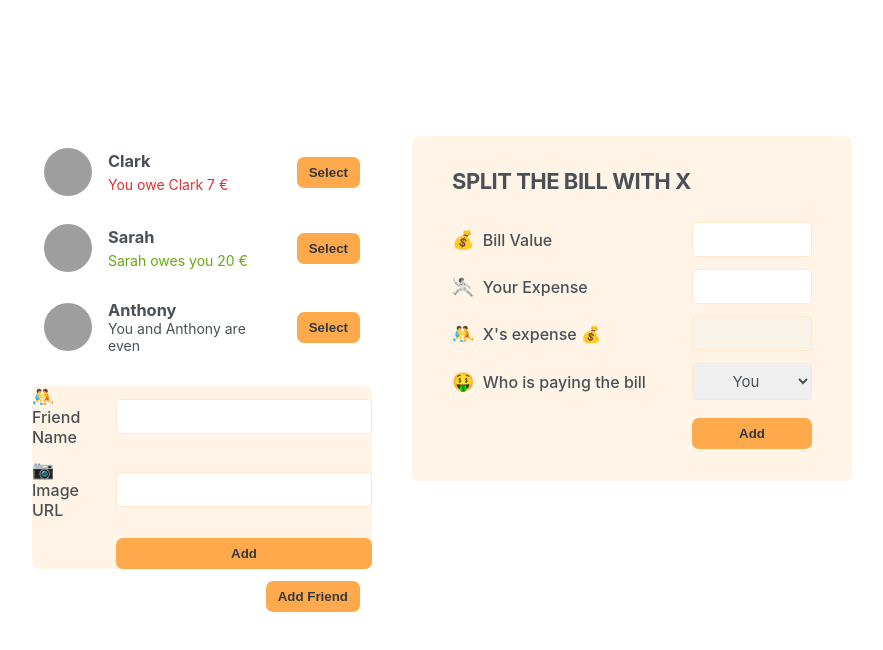
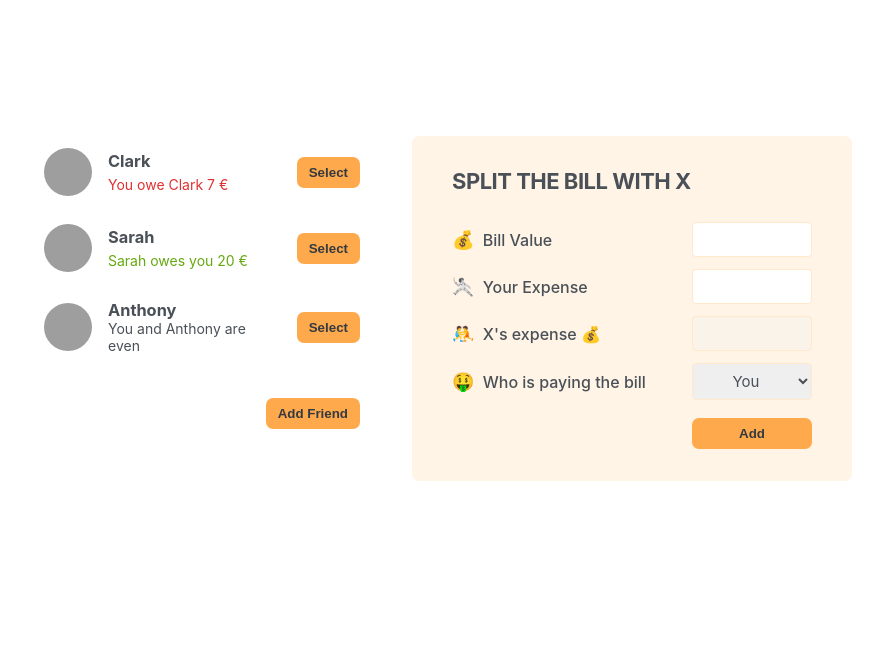
Before and after one commit to Emmanuel687/Eat-N-Split, a React (Create React App) app: page / in a window 1280 px wide. Shown: the top 650 px of the page, without its empty margins (198-1081 px from the left). Built offline with nearby package versions, Linux system fonts and the light colour scheme; grey boxes are pictures that could not be loaded.

Commit message:
Dev:- Displaying and Adding New friend

```diff
--- a/src/App.js
+++ b/src/App.js
@@ -3,6 +3,7 @@ import FriendList from "./FriendList";
 import FormSplitBill from "./FormSplitBill";
 import Button from "./Button";
 import "./index.css";
+import { useState } from "react";
 
 const initialFriends = [
   {
@@ -26,13 +27,17 @@ const initialFriends = [
 ];
 
 const App = () => {
+  const [showAddFriend, setShowAddFriend] = useState(false);
+  const handleShowFriend = () => {
+    setShowAddFriend((show) => !show);
+  };
   return (
     <div className="app">
       <div className="sidebar">
         <FriendList initialFriends={initialFriends} />
-        <FormAddFriend />
+        {showAddFriend && <FormAddFriend />}
         <br></br>
-        <Button>Add Friend</Button>
+        <Button onClick={handleShowFriend}>{showAddFriend?"Close":"Add Friend"}</Button>
       </div>
       <FormSplitBill />
     </div>
--- a/src/Button.jsx
+++ b/src/Button.jsx
@@ -1,8 +1,8 @@
-import React from 'react';
-import "./index.css"
+import React from "react";
+import "./index.css";
 
-function Button({children}) {
-  return <button className='button'>{children}</button>
+function Button({ onClick,children }) {
+  return <button onClick={onClick} className="button">{children}</button>;
 }
 
-export default Button
+export default Button;
--- a/src/FormAddFriend.jsx
+++ b/src/FormAddFriend.jsx
@@ -5,7 +5,7 @@ import Button from './Button';
 const FormAddFriend = () => {
   return (
     <>
-    <form>
+   <form>
         <label>🤼 Friend Name</label>
         <input type="text" />
         <label>📷Image URL</label>
```
